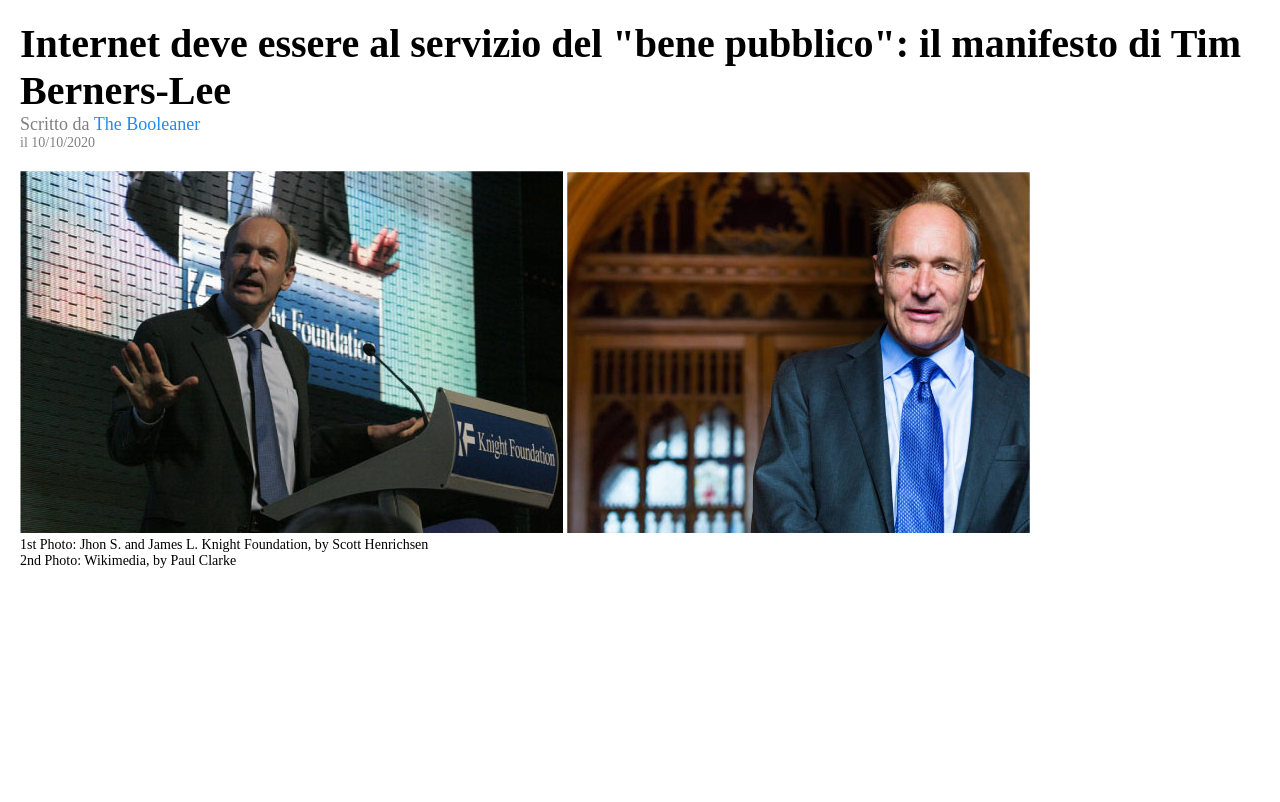
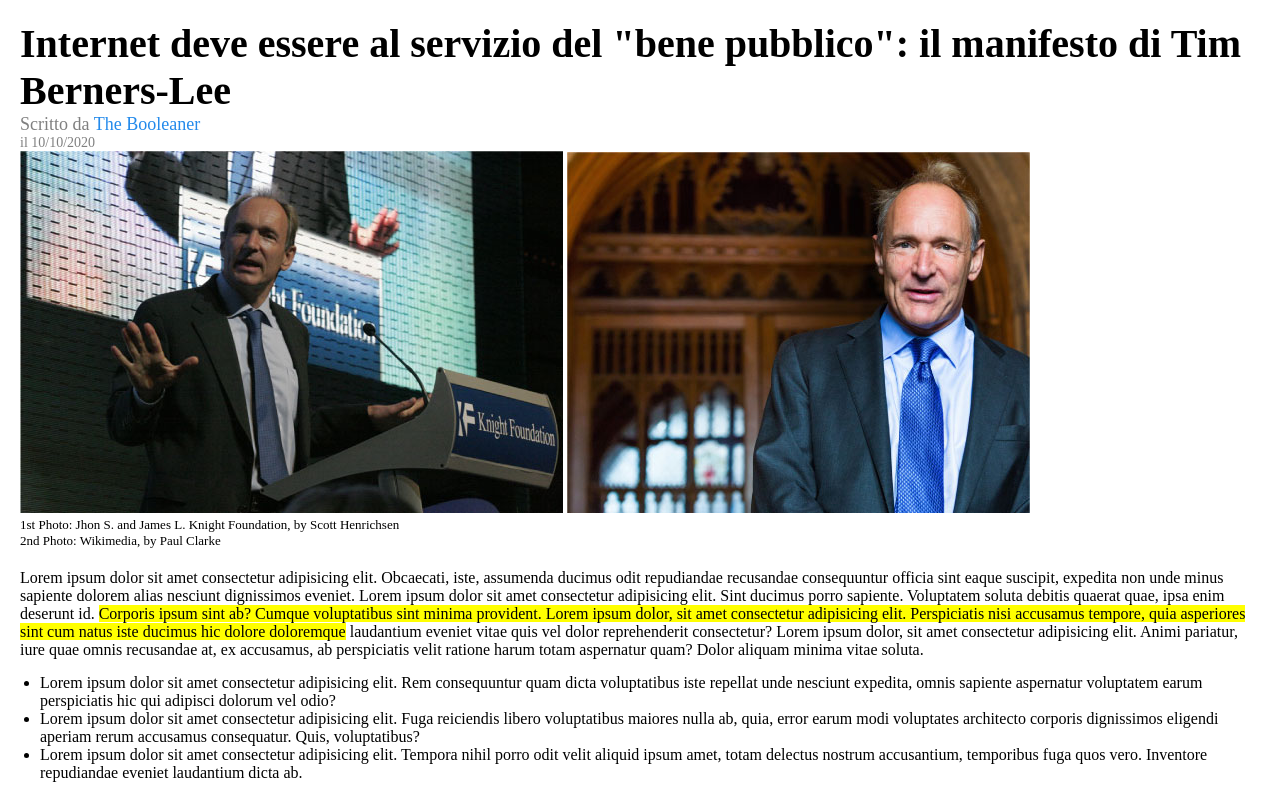
Before and after one commit to fabiodagostino27/html-css-booleaner, a plain HTML site: page index.html in a window 1280 px wide. Shown: the part 150-952 px from the top of the page. Before the commit the page ends 800 px from the top, so only its background shows below. Drawn offline with Linux system fonts and the light colour scheme.

Commit message:
ADD: paragraph and unordered list

```diff
--- a/css/style.css
+++ b/css/style.css
@@ -48,10 +48,15 @@ main h1 {
 }
 
 /* Immagini articolo */
-.immagini-articolo {
-    margin-top: 20px;
+.immagini-articolo p {
+    font-size: 13px
 }
 
-.immagini-articolo p {
-    font-size: 14px
+/* Articolo */
+main .articolo {
+    margin: 20px 0;
 }
+
+#lista-articolo {
+    margin: 15px 20px;
+}
--- a/index.html
+++ b/index.html
@@ -24,6 +24,17 @@
         <img src="img/tim-2.jpg" alt="Tim Berners-Lee">
         <p>1st Photo: Jhon S. and James L. Knight Foundation, by Scott Henrichsen <br>2nd Photo: Wikimedia, by Paul Clarke</p>
         </div>
+
+        <!-- Articolo -->
+        <div class="articolo">
+            <p>Lorem ipsum dolor sit amet consectetur adipisicing elit. Obcaecati, iste, assumenda ducimus odit repudiandae recusandae consequuntur officia sint eaque suscipit, expedita non unde minus sapiente dolorem alias nesciunt dignissimos eveniet. Lorem ipsum dolor sit amet consectetur adipisicing elit. Sint ducimus porro sapiente. Voluptatem soluta debitis quaerat quae, ipsa enim deserunt id. <mark>Corporis ipsum sint ab? Cumque voluptatibus sint minima provident. Lorem ipsum dolor, sit amet consectetur adipisicing elit. Perspiciatis nisi accusamus tempore, quia asperiores sint cum natus iste ducimus hic dolore doloremque</mark> laudantium eveniet vitae quis vel dolor reprehenderit consectetur? Lorem ipsum dolor, sit amet consectetur adipisicing elit. Animi pariatur, iure quae omnis recusandae at, ex accusamus, ab perspiciatis velit ratione harum totam aspernatur quam? Dolor aliquam minima vitae soluta.</p>
+
+            <ul id="lista-articolo">
+                <li>Lorem ipsum dolor sit amet consectetur adipisicing elit. Rem consequuntur quam dicta voluptatibus iste repellat unde nesciunt expedita, omnis sapiente aspernatur voluptatem earum perspiciatis hic qui adipisci dolorum vel odio?</li>
+                <li>Lorem ipsum dolor sit amet consectetur adipisicing elit. Fuga reiciendis libero voluptatibus maiores nulla ab, quia, error earum modi voluptates architecto corporis dignissimos eligendi aperiam rerum accusamus consequatur. Quis, voluptatibus?</li>
+                <li>Lorem ipsum dolor sit amet consectetur adipisicing elit. Tempora nihil porro odit velit aliquid ipsum amet, totam delectus nostrum accusantium, temporibus fuga quos vero. Inventore repudiandae eveniet laudantium dicta ab.</li>
+            </ul>
+        </div>
     </main>
 </body>
 </html>
```
